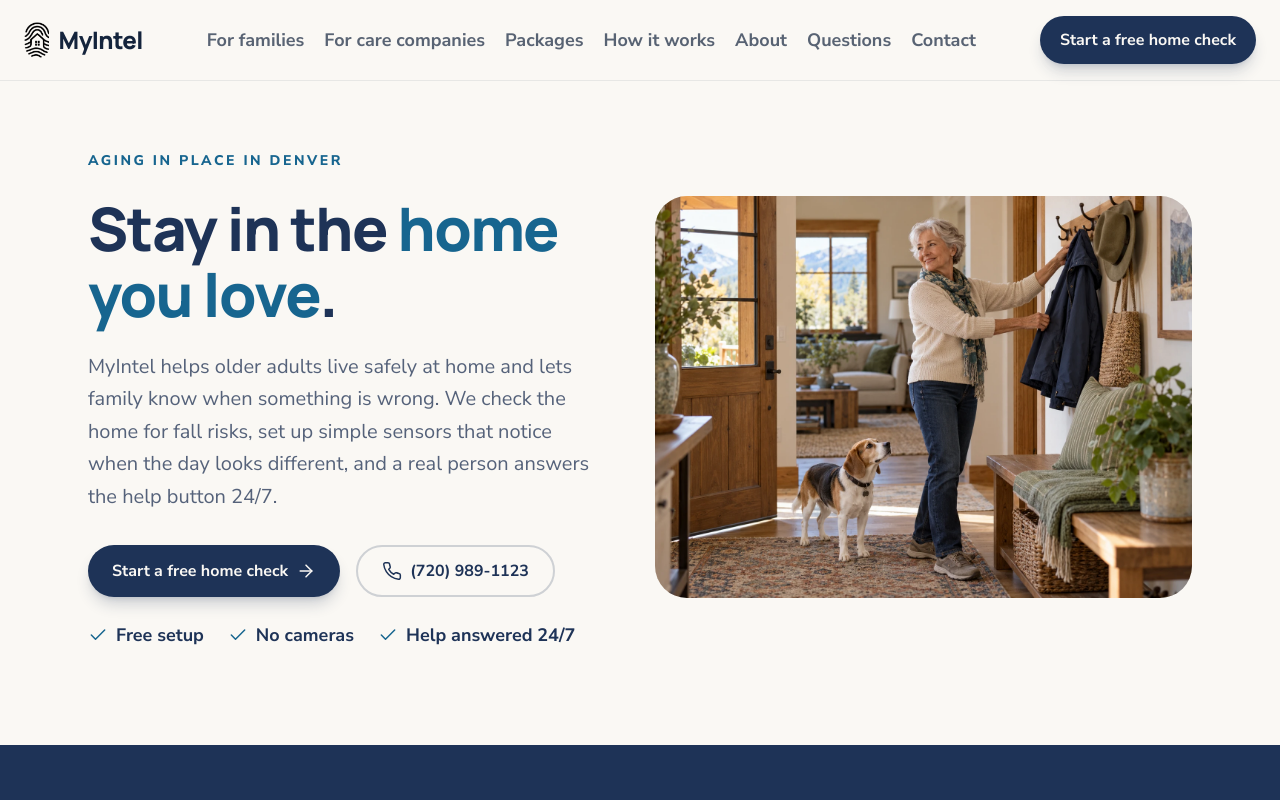
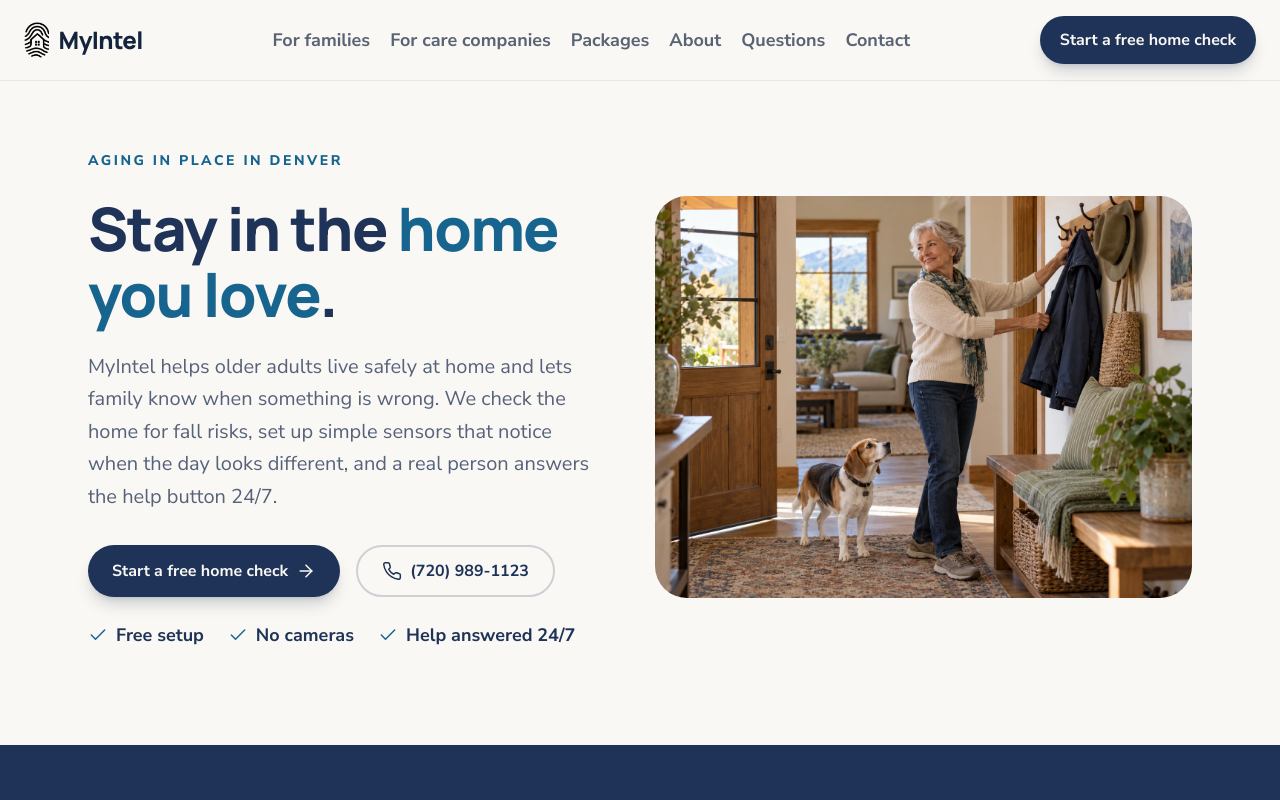
Before and after one commit to MyIntelHome/MyIntel-Website, a Next.js app: page / in a window 1280 px wide. Shown: the top 800 px of the page. Built offline with nearby package versions, Linux system fonts and the light colour scheme.

Commit message:
Remove How it works page
Drop it from the menu and redirect /how-it-works to the plans page so
old links still land somewhere useful.

Co-Authored-By: Claude Opus 5.5 <noreply@anthropic.com>

```diff
--- a/src/app/globals.css
+++ b/src/app/globals.css
@@ -303,13 +303,3 @@ section.bg-navy :focus-visible, section.bg-navy-dark :focus-visible, footer :foc
 .package-tier-3 .package-name { color: #faf8f4; }
 .package-tier-3 .package-audience { color: rgba(250,248,244,0.85); }
 .package-card-body .package-benefits { margin-top: 0; }
-
-/* How it works: device tour */
-.device-tour { display: grid; gap: 16px; }
-.device-tour li { display: flex; gap: 18px; border-radius: 24px; background: #fff; padding: 22px 24px; }
-.device-tour h3 { font-family: var(--font-manrope), sans-serif; font-size: 22px; font-weight: 800; color: #1e3357; }
-.device-tour p { margin-top: 6px; font-size: 18px; line-height: 1.6; color: #55627a; }
-.device-tour .device-where { margin-top: 2px; font-size: 16px; font-weight: 700; color: #2e96d1; }
-.device-tour .device-plans { margin-top: 10px; font-size: 15px; font-weight: 800; color: #1e3357; }
-@media (min-width: 768px) { .device-tour { grid-template-columns: repeat(2, minmax(0, 1fr)); } }
-.story-tint .device-tour .trust-icon { background: #edf3ef; }
--- a/src/app/how-it-works/page.tsx
+++ b/src/app/how-it-works/page.tsx
@@ -1,30 +1,6 @@
-import type { Metadata } from "next";
-import Link from "next/link";
-import type { ComponentType, SVGProps } from "react";
-import { PageHero } from "@/components/PageHero";
-import { EditorialImage } from "@/components/EditorialImage";
-import { CtaBand } from "@/components/CtaBand";
-import { Activity, ArrowRight, Bell, DoorOpen, Home, Moon, Phone, PersonStanding } from "@/components/icons";
+import { redirect } from "next/navigation";
 
-export const metadata: Metadata={title:"How It Works",description:"A quick tour of a MyIntel home: the help button, home hub, room and door sensors, fall sensors, voice help and bed sensor, and what each one does."};
-const devices:{icon:ComponentType<SVGProps<SVGSVGElement>>;name:string;where:string;does:string;plans:string}[]=[
- {icon:Bell,name:"Help button",where:"Worn on the wrist or around the neck",does:"Press it and a trained person answers, day or night. They send help and call your family.",plans:"Every plan"},
- {icon:Home,name:"Home hub",where:"Near an outlet in a main room",does:"Connects all the sensors and sends your help calls through.",plans:"Every plan"},
- {icon:Activity,name:"Room sensors",where:"In the rooms used most, like the kitchen and bedroom",does:"Notice everyday movement and learn the usual day, so changes do not go unnoticed.",plans:"1 in HomeAware, 5 in HomeProtect and HomeComplete"},
- {icon:DoorOpen,name:"Door sensors",where:"On the front door and other key doors",does:"Notice when a door opens, like a late-night trip outside.",plans:"HomeProtect and HomeComplete"},
- {icon:PersonStanding,name:"Fall sensor",where:"Where a fall is most likely, like the bathroom",does:"Can tell help is needed even if the help button cannot be reached.",plans:"1 in HomeProtect, 2 in HomeComplete"},
- {icon:Phone,name:"Voice help unit",where:"In a main room",does:"Call for help out loud, no button needed.",plans:"HomeProtect and HomeComplete"},
- {icon:Moon,name:"Bed sensor",where:"On the bed",does:"Shows how someone slept and notices restless nights.",plans:"HomeComplete"},
-];
-export default function HowItWorksPage(){
- return <>
-  <PageHero eyebrow="How it works" title="A quick tour of a MyIntel home." body="A few small devices, each in the right spot. Here is what goes where, and what each one does." />
-  <section className="container-x pb-12 lg:pb-16"><figure className="m-0"><EditorialImage src="/photos/packages/home-layout.webp" alt="Sample home with room sensors, a fall sensor, a home hub and a voice help unit." fit="contain" className="aspect-[3/2] max-h-[620px] rounded-[2rem]" priority /><figcaption className="story-caption">A sample home. Our installers choose each spot with you during setup.</figcaption></figure></section>
-  <section className="story-section story-tint" aria-labelledby="devices-title"><div className="container-x">
-   <div className="story-heading"><div><p className="eyebrow">What goes in the home</p><h2 id="devices-title" className="story-title mt-4">Simple tools. Nothing to learn.</h2></div><div><p className="story-lead">Everything is set up for free by insured, professional installers, who show you how it all works.</p><Link href="/solutions" className="story-link mt-4">Compare the three plans <ArrowRight className="h-5 w-5" aria-hidden="true" /></Link></div></div>
-   <ul className="device-tour mt-10">{devices.map(d=><li key={d.name}><span className="trust-icon shrink-0"><d.icon className="h-6 w-6" /></span><div><h3>{d.name}</h3><p className="device-where">{d.where}</p><p>{d.does}</p><p className="device-plans">{d.plans}</p></div></li>)}</ul>
-  </div></section>
-  <section className="story-section container-x"><div className="story-heading"><div><p className="eyebrow">Your home. Your say.</p><h2 className="story-title mt-4">You choose who knows what.</h2></div><div className="story-lead space-y-5"><p>You pick who gets updates, like a daughter, a neighbor or a care team. You can change it any time.</p><p>Sensors notice movement, not faces. There are no cameras. The voice unit uses its microphone only for help calls.</p></div></div></section>
-  <CtaBand title="Start with a free home check." body="See what may need a closer look. Then we can talk through the next step together." />
- </>;
+// This page was retired; old links and search results land on the plans instead.
+export default function HowItWorksPage() {
+  redirect("/solutions");
 }
--- a/src/lib/site.ts
+++ b/src/lib/site.ts
@@ -19,7 +19,6 @@ export const nav = [
   { label: "For families", href: "/families" },
   { label: "For care companies", href: "/partners" },
   { label: "Packages", href: "/solutions" },
-  { label: "How it works", href: "/how-it-works" },
   { label: "About", href: "/about" },
   { label: "Questions", href: "/faq" },
   { label: "Contact", href: "/contact" },
```
Also changed, not shown: 1 other file (tests, documents, lock files or other folders).
